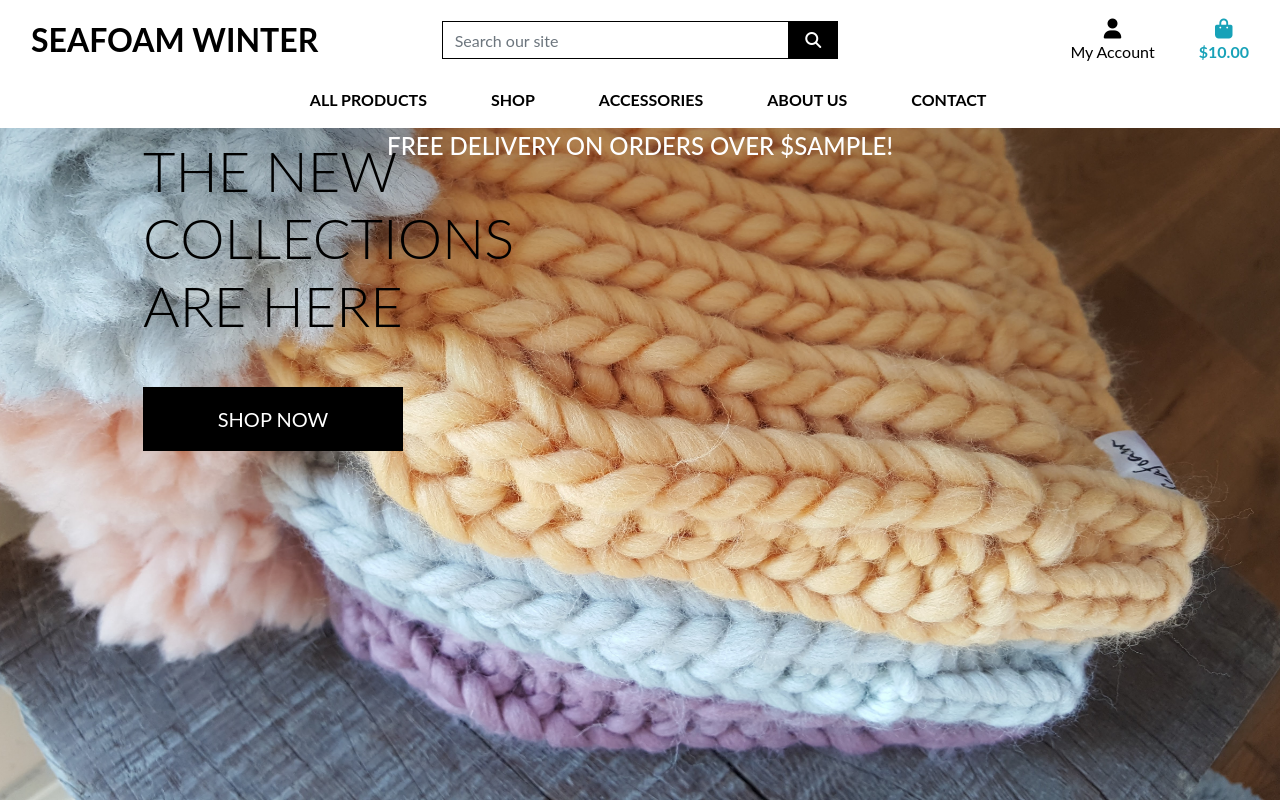
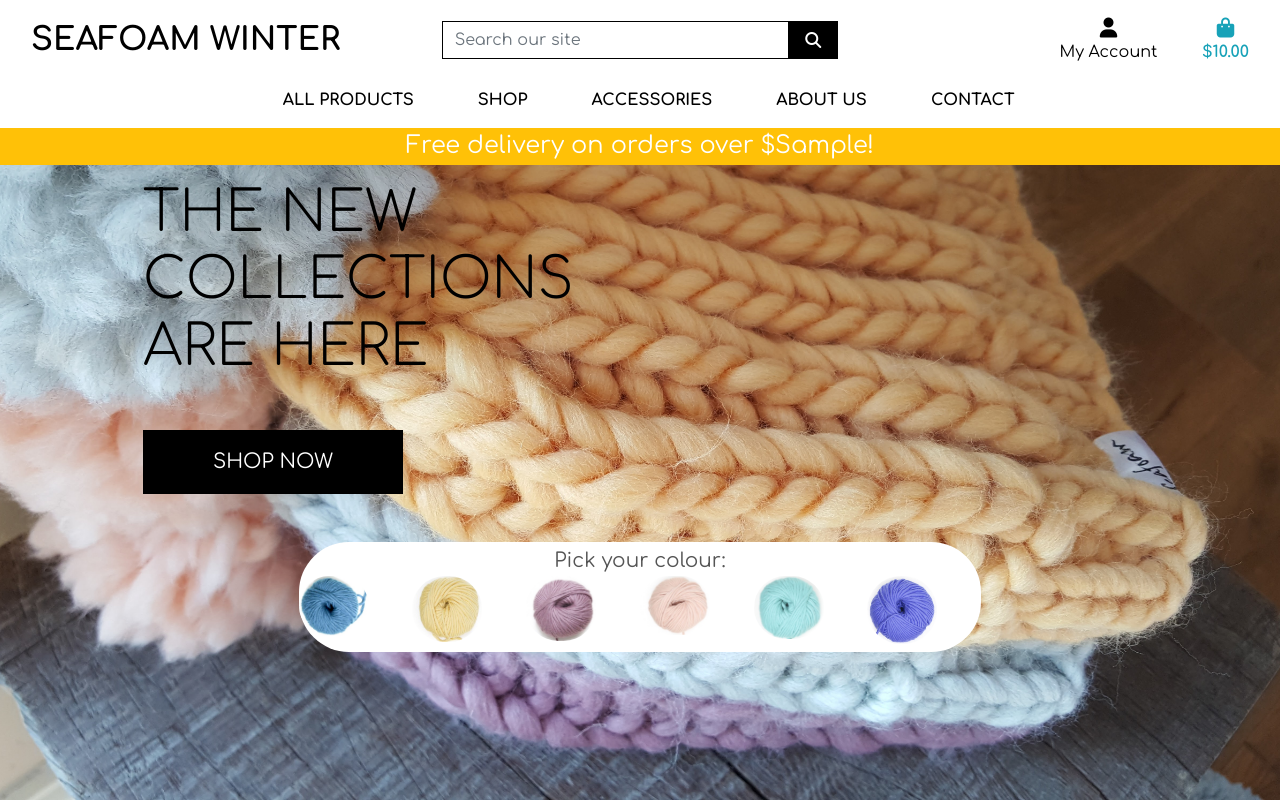
Before and after one commit to Code-Institute-Submissions/StienBoodts-ci-milestone-project4_FebResub, a Django app: template home/templates/home/index.html in a window 1280 px wide. Run offline with Django 3.2, Linux system fonts and the light colour scheme; the template is opened without the code that fills it: most values are stand-ins (such as "Sample title", 1, 10 or a date in 2020); some libraries are stand-ins or nearby versions.

Commit message:
Add colour picker to homepage and improve css

```diff
--- a/home/templates/home/index.html
+++ b/home/templates/home/index.html
@@ -12,7 +12,7 @@
 {% block content %}
     <div class="container h-100">
         <div class="row h-100">
-            <div class="col-7 col-md-6 my-auto">
+            <div class="col-7 col-md-6 hero-text">
                 <h1 class="display-4 logo-font text-black">
                     The new collections are here
                 </h1>
@@ -20,6 +20,19 @@
                     <h4><a href="" class="shop-now-button btn btn-lg rounded-0 text-uppercase py-3">Shop Now</a></h4>
                 </div>
             </div>
+            <div class="color-picker bg-white col-md-8 offset-md-2 pt-1">
+                <div class="row">
+                    <div class="col-6 offset-3 text-center"><p class="color-picker-title">Pick your colour:</p></div>
+                </div>
+                <div class="row">
+                    <div class="col-2 mx-auto p-0"><a href=""><img src="/media/home/blue.jpg" class="wool-color"></a></div>
+                    <div class="col-2 mx-auto p-0"><a href=""><img src="/media/home/yellow.jpg" class="wool-color"></a></div>
+                    <div class="col-2 mx-auto p-0"><a href=""><img src="/media/home/purple.jpg" class="wool-color"></a></div>
+                    <div class="col-2 mx-auto p-0"><a href=""><img src="/media/home/pink.jpg" class="wool-color"></a></div>
+                    <div class="col-2 mx-auto p-0"><a href=""><img src="/media/home/aqua.jpg" class="wool-color"></a></div>
+                    <div class="col-2 mx-auto p-0"><a href=""><img src="/media/home/denim.jpg" class="wool-color"></a></div>
+                    </div>
+            </div>
         </div>
     </div>
 {% endblock %}
--- a/static/css/base.css
+++ b/static/css/base.css
@@ -3,11 +3,11 @@ html {
 }
 
 body {
-    background: url('/media/homepage_bg.jpg') no-repeat center center fixed;
+    background: url('/media/home/homepage_bg.jpg') no-repeat center center fixed;
     background-size: cover;
-    height: calc(100vh - 164px);
+    height: calc(100vh - 180px);
     color: #555;
-    font-family: 'Lato';
+    font-family: 'Comfortaa';
 }
 
 /* from Bulma */
@@ -56,6 +56,27 @@ body {
     border: 1px solid black !important;
 }
 
+.hero-text {
+    margin-top: 180px;
+}
+
+.color-picker {
+    height: 110px;
+    border-radius: 50px;
+}
+
+.color-picker-title {
+    font-size: 20px;
+    padding-bottom: 0 !important;
+    margin-bottom: 0 !important;
+}
+
+.wool-color {
+    width: 70px;
+    border-radius: 35px;
+    /* padding: 0px !important; */
+}
+
 /* -------------------------------- Media Queries */
 
 /* Slightly larger container on xl screens */
--- a/templates/base.html
+++ b/templates/base.html
@@ -106,8 +106,8 @@
         </nav>
       </div>
       <div id="delivery-banner" class="row text-center">
-        <div class="col bg-black text-white">
-            <h4 class="logo-font my-1">Free delivery on orders over ${{ free_delivery_threshold }}!</h4>
+        <div class="col bg-warning text-white">
+            <h4 class="my-1">Free delivery on orders over ${{ free_delivery_threshold }}!</h4>
       </div>
     </header>
 
```
Also changed, not shown: media/home/aqua.jpg (added), media/home/blue.jpg (added), media/home/denim.jpg (added), media/home/homepage_bg.jpg (renamed from media/homepage_bg.jpg), media/home/pink.jpg (added), media/home/purple.jpg (added), media/home/yellow.jpg (added).
